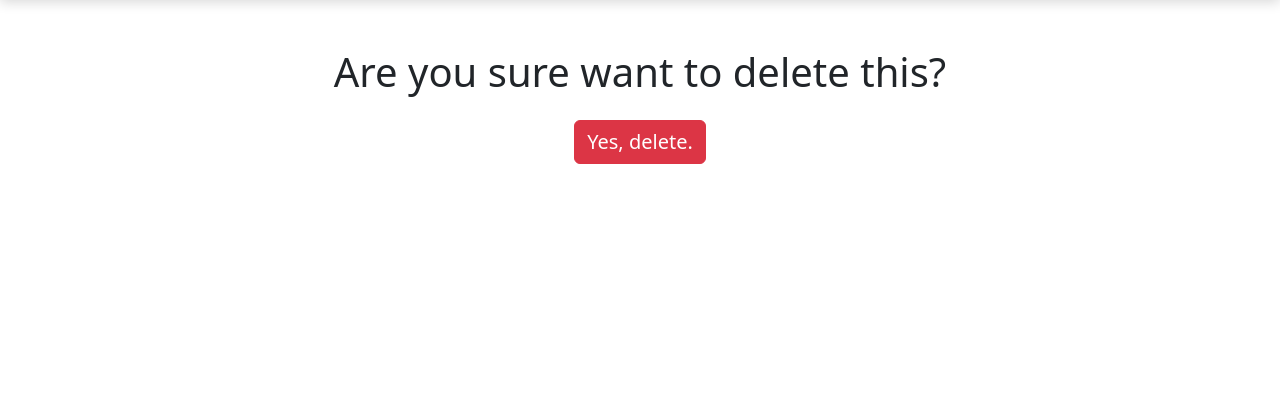
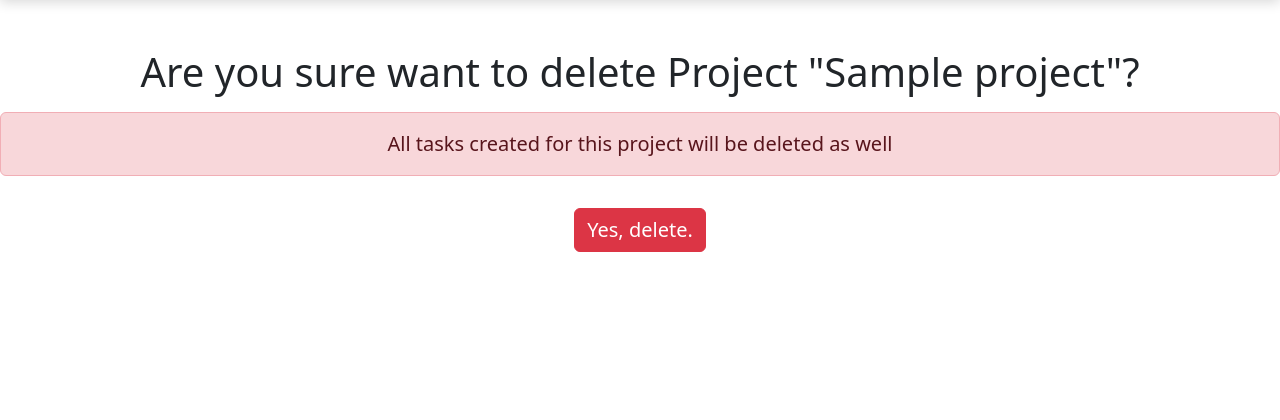
Before and after one commit to Quiet-Klirik/firefly-task-manager, a Django app: a page that uses templates/task_manager/project_confirm_delete.html in a window 1280 px wide. Shown: the part 60-480 px from the top of the page. Run offline with Django 4.2, Linux system fonts and the light colour scheme; a user stored in the database is signed in; tables that the repository leaves empty hold one stand-in row (values such as "Sample post").

Commit message:
Add [project_form.html] and [project_confirm_delete.html] templates

```diff
--- a/templates/task_manager/project_confirm_delete.html
+++ b/templates/task_manager/project_confirm_delete.html
@@ -1 +1,5 @@
 {% extends "base_confirm.html" %}
+{% block object_name %}Project "{{ object.name }}"{% endblock object_name %}
+{% block additional_text %}
+	<div class="alert alert-danger fs-5 mt-3">All tasks created for this project will be deleted as well</div>
+{% endblock additional_text %}
--- a/templates/task_manager/project_form.html
+++ b/templates/task_manager/project_form.html
@@ -1 +1,3 @@
 {% extends "base_form.html" %}
+{% block title %}Project {{ object|yesno:"Update,Create" }}{% endblock title %}
+{% block form_title %}<h1 class="text-center">Project {{ object|yesno:"Update,Create" }} Form</h1>{% endblock form_title %}
```
